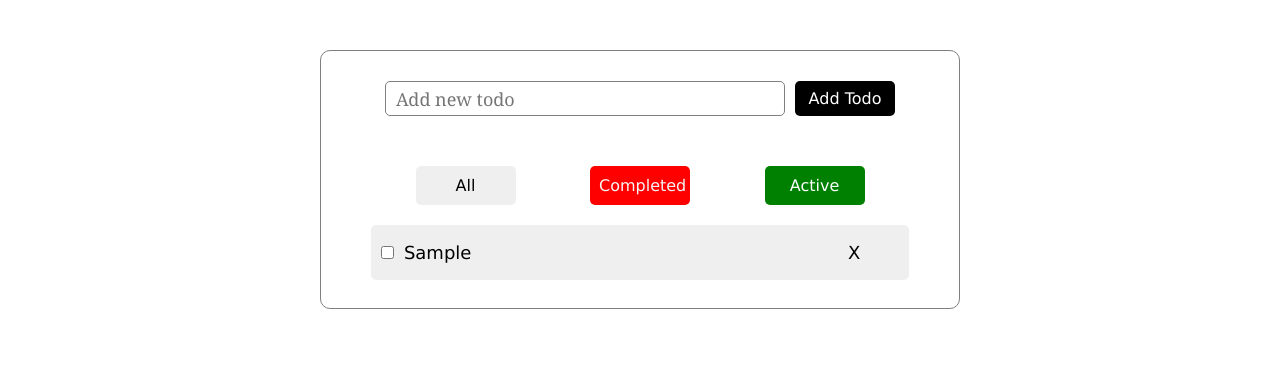
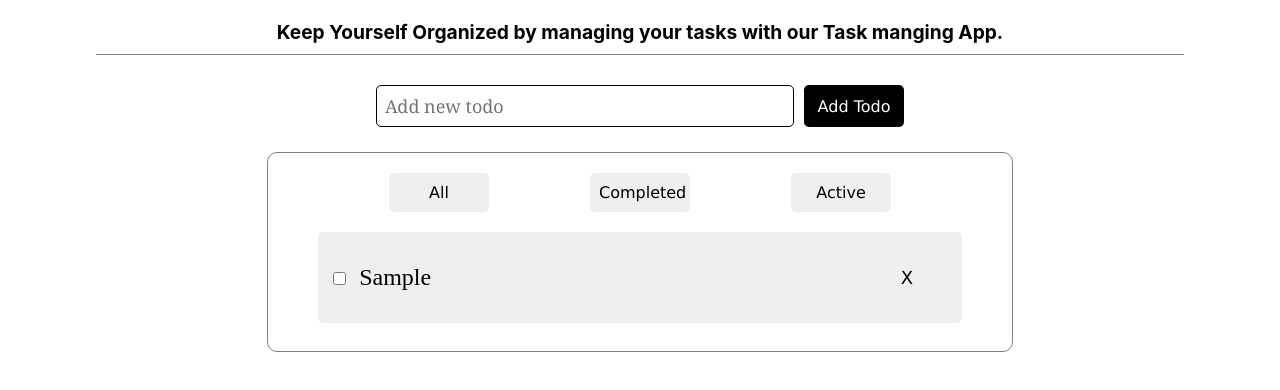
Before and after one commit to olaishola05/TodoApp, a React (Create React App) app: page / in a window 1280 px wide. Both pictures are taken after typing "Sample" into the empty fields and a click on the button "Add Todo". Shown: the top 390 px of the page. Built offline with nearby package versions, Linux system fonts and the light colour scheme.

Commit message:
worked on responsiveness

```diff
--- a/src/App.css
+++ b/src/App.css
@@ -1,7 +1,5 @@
-* {
-    margin: 0;
-    padding: 0;
-    box-sizing: border-box;
+body {
+    overflow: auto;
 }
 .app {
     width: 50%;
@@ -9,9 +7,19 @@
     margin: 0 auto;
     border: 0.1px solid gray;
     margin-top: 50px;
-    margin-bottom: 0 auto;
     border-radius: 10px;
     padding: 20px;
+}
+
+.app-name {
+    width: 50%;
+    margin: 0 auto;
+    margin-top: 30px;
+    text-align: center;
+    font-size: 1.2rem;
+    border-bottom: 0.3px solid gray;
+    padding-bottom: 10px;
+    margin-bottom: 20px;
 }
 
 button {
@@ -26,11 +34,10 @@ button {
 .todo {
     text-align: center;
     margin-top: 10px;
-    margin-bottom: 50px;
+    margin-bottom: 30px;
 }
 
 .todo input {
-    height: 35px;
     margin-right: 10px;
     width: 400px;
     font-family: Cambria, Cochin, Georgia, Times,
@@ -68,13 +75,13 @@ form button {
 }
 
 .completed {
-    background: red;
-    color: whitesmoke;
+    background: #efefef;
+    color: black;
 }
 
 .active {
-    background: green;
-    color: white;
+    background: #efefef;
+    color: black;
 }
 
 .todo-items {
@@ -106,7 +113,138 @@ form button {
 }
 
 .todo-items p {
-    padding: 10px;
+    padding: 3px;
     font-size: 18px;
     display: inline-flex;
 }
+
+/* Media query */
+@media only screen and (max-width: 600px) {
+    .app {
+        width: 85%;
+        margin: 0 auto;
+        margin-top: 10px;
+        /* border: none; */
+    }
+    .app-name {
+        width: 85%;
+        margin: 0 auto;
+        margin-top: 40px;
+        text-align: justify;
+        font-size: 1.2rem;
+        border-bottom: 0.3px solid gray;
+        padding-bottom: 10px;
+        margin-bottom: 30px;
+    }
+    .todo {
+        margin-bottom: 25px;
+    }
+    .todo input {
+        width: 230px;
+        padding: 5px;
+    }
+}
+
+@media only screen and (min-width: 600px) {
+    .app {
+        width: 85%;
+        margin: 0 auto;
+        margin-top: 10px;
+        /* border: none; */
+    }
+    .app-name {
+        width: 85%;
+        margin: 0 auto;
+        margin-top: 40px;
+        text-align: justify;
+        font-size: 1.2rem;
+        border-bottom: 0.3px solid gray;
+        padding-bottom: 10px;
+        margin-bottom: 30px;
+    }
+    .todo {
+        margin-bottom: 25px;
+    }
+    .todo input {
+        width: 230px;
+        padding: 5px;
+        border: 0.2px solid black;
+    }
+}
+
+@media only screen and (min-width: 768px) {
+    .app {
+        width: 85%;
+        margin: 0 auto;
+        margin-top: 10px;
+        /* border: none; */
+    }
+    .app-name {
+        width: 85%;
+        margin: 0 auto;
+        margin-top: 40px;
+        text-align: center;
+        font-size: 1.2rem;
+        border-bottom: 0.3px solid gray;
+        padding-bottom: 10px;
+        margin-bottom: 30px;
+    }
+    .todo {
+        margin-bottom: 25px;
+    }
+    .todo input {
+        width: 400px;
+        padding: 8px;
+        border: 0.2px solid black;
+    }
+
+    .todo-items p {
+        font-size: 1.5rem;
+        font-family: "Times New Roman", Times, serif;
+        padding-left: 10px;
+    }
+
+    .todo-items input {
+        margin-left: 10px;
+    }
+}
+@media only screen and (min-width: 992px) {
+    .app {
+        width: 55%;
+        height: auto;
+        margin: 0 auto;
+        margin-top: 10px;
+        /* border: none; */
+    }
+    .app-name {
+        width: 85%;
+        margin: 0 auto;
+        margin-top: 20px;
+        text-align: center;
+        font-size: 1.2rem;
+        border-bottom: 0.3px solid gray;
+        padding-bottom: 10px;
+        margin-bottom: 30px;
+    }
+    .todo {
+        margin-bottom: 25px;
+    }
+    .todo input {
+        width: 400px;
+        padding: 8px;
+        border: 0.2px solid black;
+    }
+    .todo-items {
+        padding: 5px;
+    }
+
+    .todo-items p {
+        font-size: 1.5rem;
+        font-family: "Times New Roman", Times, serif;
+        padding-left: 10px;
+    }
+
+    .todo-items input {
+        margin-left: 10px;
+    }
+}
--- a/src/App.js
+++ b/src/App.js
@@ -101,8 +101,15 @@ export class App extends Component {
                 />
             ));
         return (
+            <>
+                <h1 className="app-name">
+                    Keep Yourself Organized by managing your
+                    tasks with our Task manging App.
+                </h1>
+
+                <AddTodo addTodo={this.addTodo} />
+
                 <div className="app">
-                <AddTodo addTodo={this.addTodo} />
                     <div className="btnComponent">
                         <AllTodos AllTodos={this.AllTodos} />
                         <ButtonComplete
@@ -114,6 +121,7 @@ export class App extends Component {
                     </div>
                     {TodoItems}
                 </div>
+            </>
         );
     }
 }
```
Also changed, not shown: 1 other file (tests, documents, lock files or other folders). Lines whose indentation alone changed are shown as unchanged.
